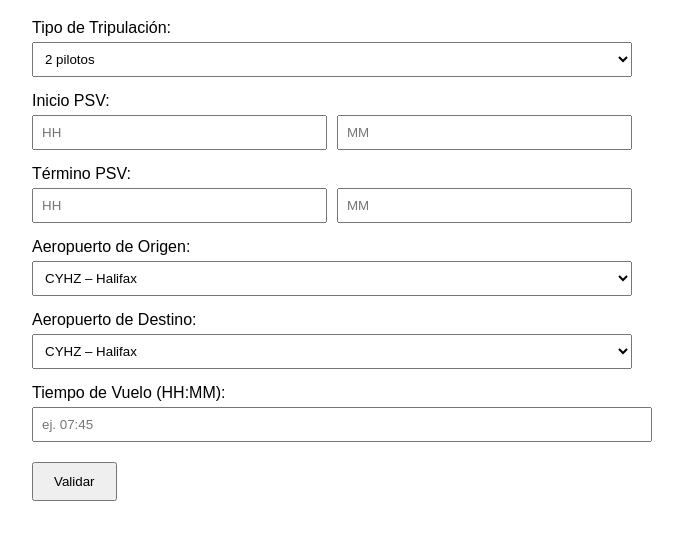
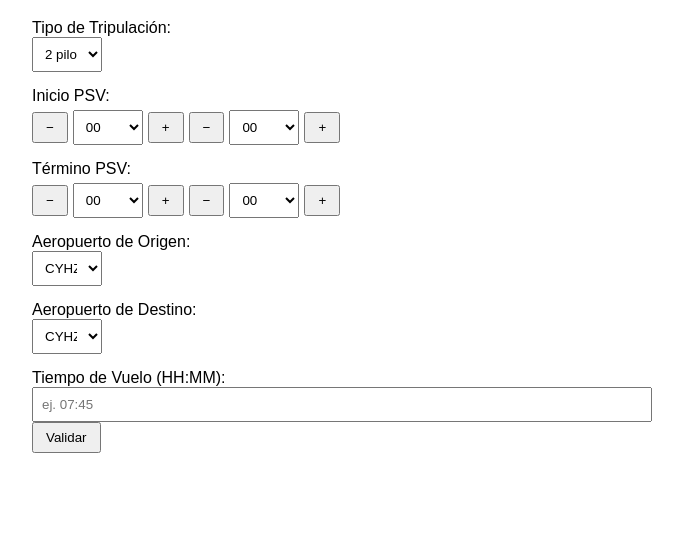
Before and after one commit to freelab2000/PS-PSV-PD, a plain HTML site: page index.html in a window 1280 px wide. Shown: the part 81-620 px from the top of the page, without its empty margins (308-991 px from the left). Drawn offline with Linux system fonts and the light colour scheme.

Commit message:
Update index.html

```diff
--- a/index.html
+++ b/index.html
@@ -15,10 +15,16 @@
   <style>
     body { font-family: sans-serif; padding: 20px; max-width: 600px; margin: auto; }
     label { display: block; margin-top: 15px; }
-    input, select { width: 100%; padding: 8px; margin-top: 5px; }
-    .time-group { display: flex; gap: 10px; }
-    .time-group input { width: 50%; }
-    button { margin-top: 20px; padding: 10px 20px; }
+    input, select { padding: 8px; }
+    .time-group {
+      display: flex;
+      flex-wrap: wrap;
+      gap: 5px;
+      margin-top: 5px;
+      align-items: center;
+    }
+    select { width: 70px; }
+    button { padding: 6px 12px; }
     .resultado { margin-top: 25px; font-weight: bold; white-space: pre-wrap; }
   </style>
 </head>
@@ -34,14 +40,22 @@
 
   <label>Inicio PSV:</label>
   <div class="time-group">
-    <input type="number" id="inicioHora" placeholder="HH" min="0" max="23">
-    <input type="number" id="inicioMin" placeholder="MM" min="0" max="59">
+    <button onclick="ajustar('inicioHora', -1)">−</button>
+    <select id="inicioHora"></select>
+    <button onclick="ajustar('inicioHora', 1)">+</button>
+    <button onclick="ajustar('inicioMin', -1)">−</button>
+    <select id="inicioMin"></select>
+    <button onclick="ajustar('inicioMin', 1)">+</button>
   </div>
 
   <label>Término PSV:</label>
   <div class="time-group">
-    <input type="number" id="finHora" placeholder="HH" min="0" max="23">
-    <input type="number" id="finMin" placeholder="MM" min="0" max="59">
+    <button onclick="ajustar('finHora', -1)">−</button>
+    <select id="finHora"></select>
+    <button onclick="ajustar('finHora', 1)">+</button>
+    <button onclick="ajustar('finMin', -1)">−</button>
+    <select id="finMin"></select>
+    <button onclick="ajustar('finMin', 1)">+</button>
   </div>
 
   <label for="origen">Aeropuerto de Origen:</label>
@@ -51,7 +65,7 @@
   <select id="destino"></select>
 
   <label for="tiempoVuelo">Tiempo de Vuelo (HH:MM):</label>
-  <input type="text" id="tiempoVuelo" placeholder="ej. 07:45">
+  <input type="text" id="tiempoVuelo" placeholder="ej. 07:45" style="width: 100%;"/>
 
   <button onclick="validarPSV()">Validar</button>
 
@@ -135,7 +149,18 @@
       return 24 * 60;
     }
 
-    window.addEventListener("DOMContentLoaded", () => {
+    function llenarSelectHorasMinutos() {
+      const horas = [...Array(24).keys()].map(h => String(h).padStart(2, '0'));
+      const minutos = [...Array(60).keys()].map(m => String(m).padStart(2, '0'));
+      for (let id of ["inicioHora", "finHora"]) {
+        const sel = document.getElementById(id);
+        horas.forEach(h => sel.add(new Option(h, h)));
+      }
+      for (let id of ["inicioMin", "finMin"]) {
+        const sel = document.getElementById(id);
+        minutos.forEach(m => sel.add(new Option(m, m)));
+      }
+
       const selOri = document.getElementById("origen");
       const selDes = document.getElementById("destino");
       const sortedAirports = Object.entries(aeropuertos).sort(([a,], [b,]) => a.localeCompare(b));
@@ -144,7 +169,15 @@
         selOri.add(opt.cloneNode(true));
         selDes.add(opt);
       });
-    });
+    }
+
+    function ajustar(id, delta) {
+      const sel = document.getElementById(id);
+      const max = id.includes("Hora") ? 23 : 59;
+      let val = parseInt(sel.value || 0);
+      val = (val + delta + (max + 1)) % (max + 1);
+      sel.value = String(val).padStart(2, '0');
+    }
 
     function tiempoEnMinutos(horaStr) {
       const [h, m] = horaStr.split(":").map(Number);
@@ -201,6 +234,8 @@
 
       document.getElementById("resultado").innerText = msg;
     }
+
+    window.addEventListener("DOMContentLoaded", llenarSelectHorasMinutos);
   </script>
 </body>
 </html>
```
